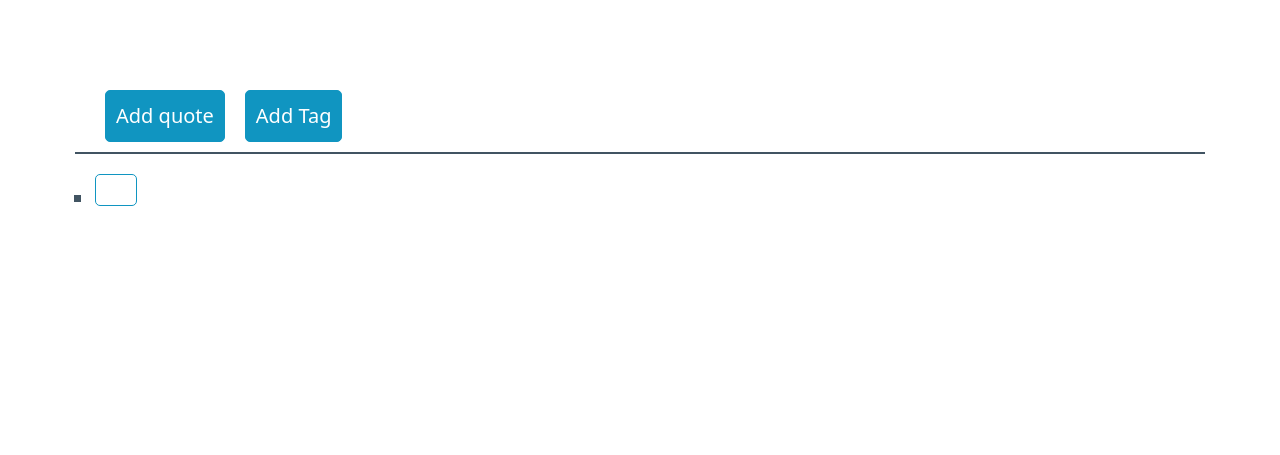
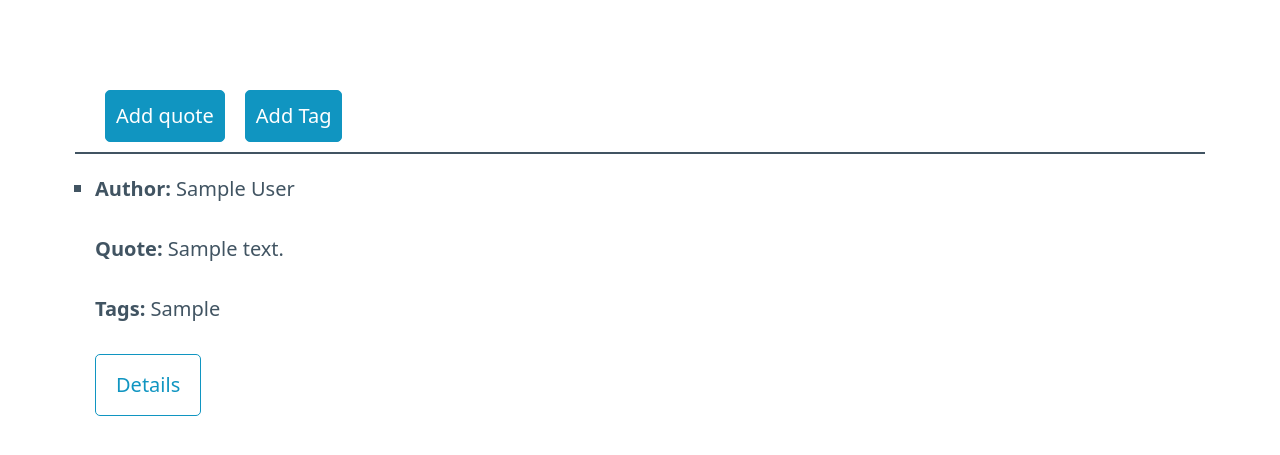
Before and after one commit to Veslo7601/Python_Web_HW10, a Django app: page / in a window 1280 px wide. Shown: the top 455 px of the page. Run offline with Django 5.2, Linux system fonts and the light colour scheme; tables that the repository leaves empty hold one stand-in row (values such as "Sample post").

Commit message:
modified:   quotesite/quoteapp/__pycache__/views.cpython-312.pyc 	modified:   quotesite/quoteapp/extract_tags.py 	modified:   quotesite/quoteapp/templates/quoteapp/detail.html 	modified:   quotesite/quoteapp/templates/quoteapp/index.html

```diff
--- a/quotesite/quoteapp/extract_tags.py
+++ b/quotesite/quoteapp/extract_tags.py
@@ -3,7 +3,7 @@ from django import template
 register = template.Library()
 
 
-def tags(note_tags):
-    return ', '.join([str(name) for name in note_tags.all()])
+def tags(q_tags):
+    return ', '.join([str(tag) for tag in q_tags.all()])
 
 register.filter('tags', tags)
--- a/quotesite/quoteapp/templates/quoteapp/index.html
+++ b/quotesite/quoteapp/templates/quoteapp/index.html
@@ -14,13 +14,20 @@
         </ul>
     </nav>
 
-    {% for q in quote %}
     <ul>
+        {% for q in quote %}
         <li>
-            <a href="{% url 'quoteapp:detail' q.id %}" role="button" class="outline"> {{ quote.description }} </a>
+            <p><strong>Author:</strong> {{ q.author }}</p>
+            <p><strong>Quote:</strong> {{ q.description }}</p>
+            <p><strong>Tags:</strong>
+                {% for tag in q.tags.all %}
+                    {{ tag.tag }}{% if not forloop.last %}, {% endif %}
+                {% endfor %}
+            </p>
+            <a href="{% url 'quoteapp:detail' q.id %}" role="button" class="outline">Details</a>
         </li>
+        {% endfor %}
     </ul>
-    {% endfor %}
 </main>
 </body>
 </html>
```
Also changed, not shown: quotesite/quoteapp/templates/quoteapp/detail.html (+3 -12 lines).
